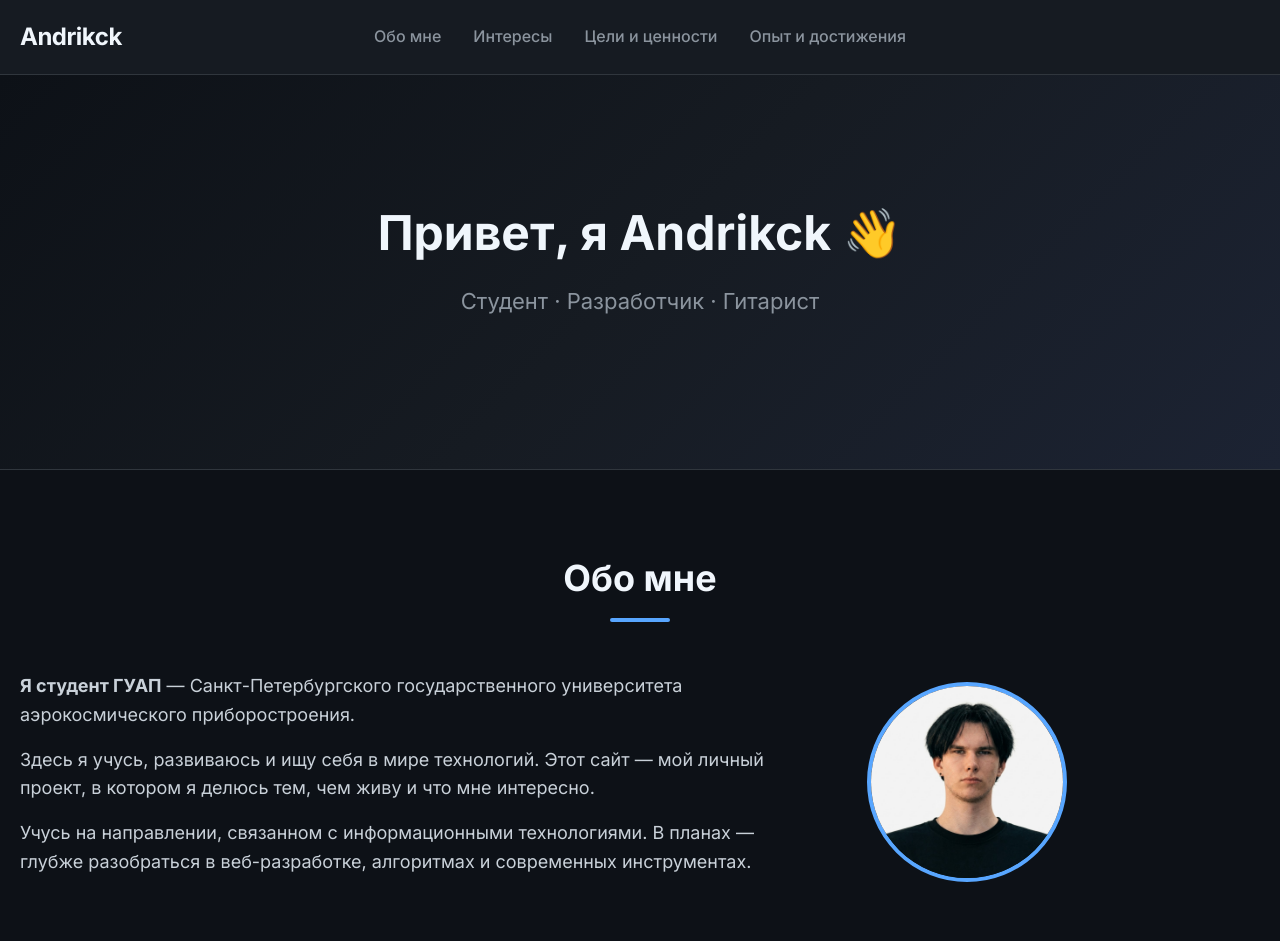
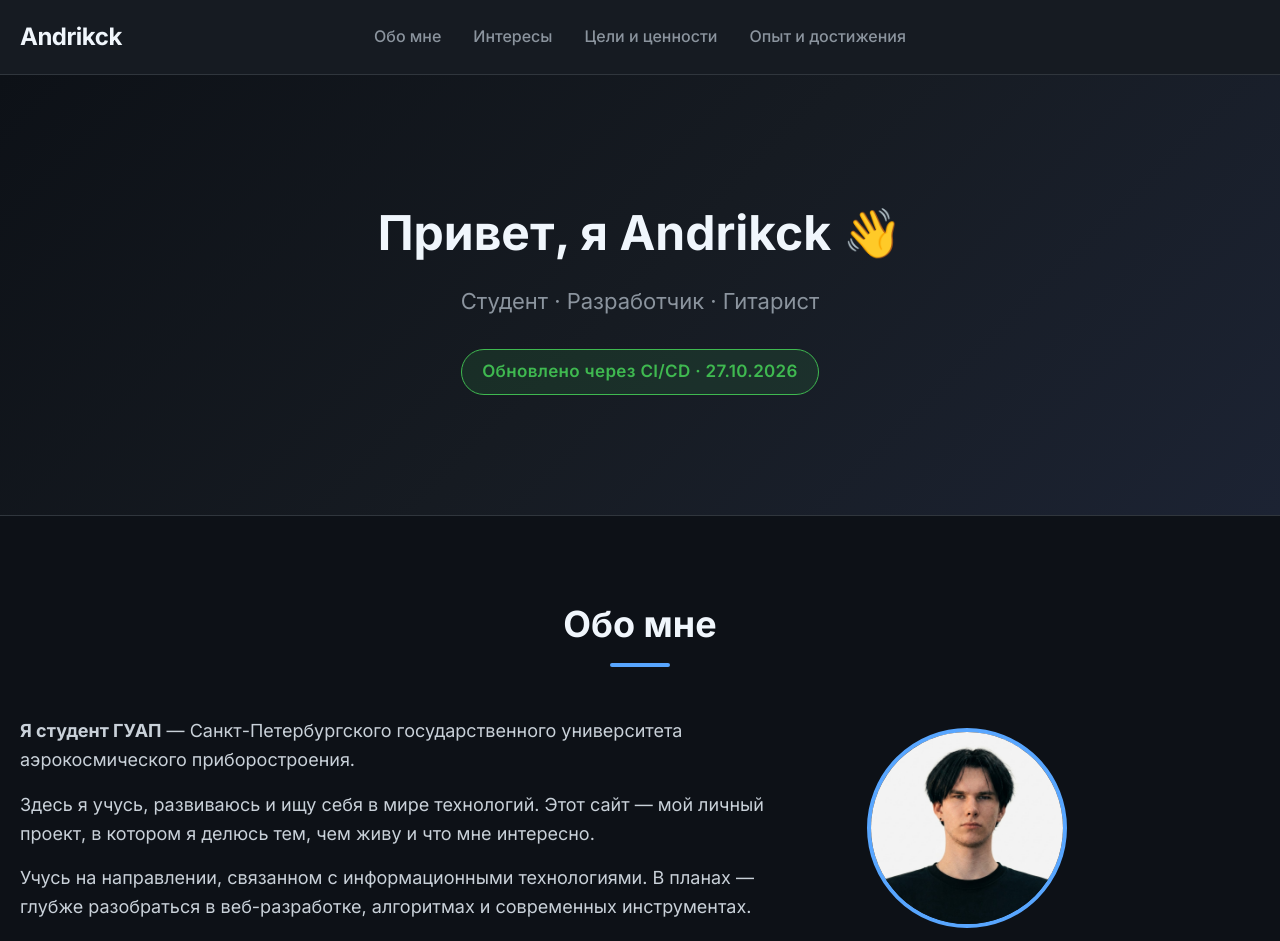
Before and after one commit to andreyvol2005/WebSite, a plain HTML site: page index.html in a window 1280 px wide. Shown: the top 941 px of the page. Drawn offline with Linux system fonts and the light colour scheme.

Commit message:
feat: показать на главной обновление через CI/CD
В hero-блок добавлена заметная плашка с датой публикации —
по ней удобно проверять, что сайт обновился после push.

```diff
--- a/css/style.css
+++ b/css/style.css
@@ -128,6 +128,20 @@ a {
     font-size: 22px;
     color: #8b949e;
     margin-bottom: 30px;
+}
+
+/* Плашка, подтверждающая автоматическое обновление сайта через CI/CD */
+.hero-content .ci-badge {
+    display: inline-block;
+    margin-bottom: 0;
+    padding: 8px 20px;
+    border: 1px solid #3fb950;
+    border-radius: 50px;
+    background-color: rgba(63, 185, 80, 0.12);
+    color: #3fb950;
+    font-size: 17px;
+    font-weight: 600;
+    letter-spacing: 0.02em;
 }
 
 .btn {
--- a/index.html
+++ b/index.html
@@ -44,6 +44,7 @@
             <div class="hero-content">
                 <h1>Привет, я Andrikck 👋</h1>
                 <p>Студент · Разработчик · Гитарист</p>
+                <p class="ci-badge">Обновлено через CI/CD · 27.10.2026</p>
             </div>
         </div>
     </header>
```
